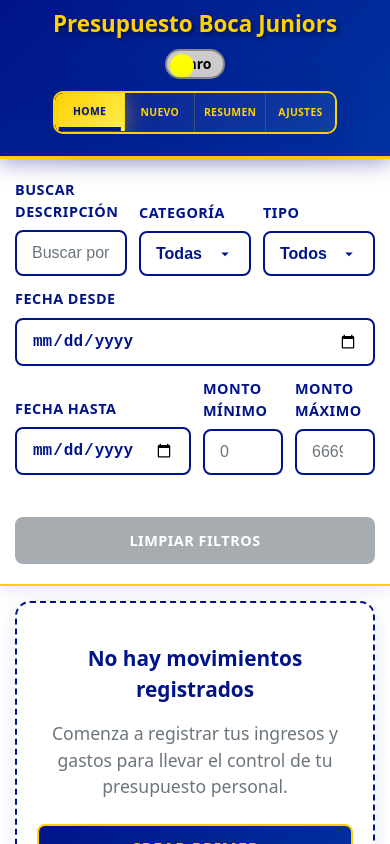
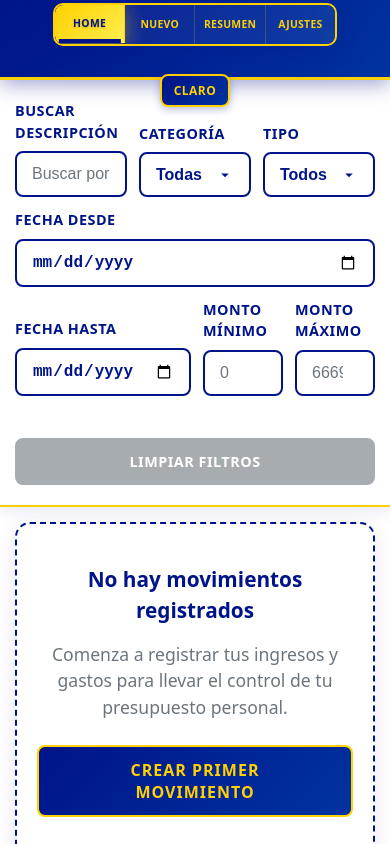
Before and after one commit to AriUrbano/EFSIintegrador, a React (Vite) app: page / in a window 390 px wide. Shown: the top 844 px of the page. Built offline with nearby package versions, Linux system fonts and the light colour scheme.

Commit message:
Arreglo Boton Oscuro Y Claro

```diff
--- a/index.html
+++ b/index.html
@@ -2,9 +2,9 @@
 <html lang="en">
   <head>
     <meta charset="UTF-8" />
-    <link rel="icon" type="image/svg+xml" href="/vite.svg" />
+<link rel="icon" type="image/png" href="https://cdn.freebiesupply.com/logos/large/2x/boca-juniors-1-logo-png-transparent.png" />  <body>
     <meta name="viewport" content="width=device-width, initial-scale=1.0" />
-    <title>integrador</title>
+    <title>Presupuesto Boca Juniors</title>
   </head>
   <body>
     <div id="root"></div>
--- a/src/App.jsx
+++ b/src/App.jsx
@@ -1,7 +1,7 @@
 import { BrowserRouter, Routes, Route } from 'react-router-dom';
 import MainLayout from './layouts/MainLayout';
 import { AppProvider } from './context/AppContext';
-
+import { TemaProvider } from './context/TemaContext';
 import Listado from './pages/Listado';
 import Nuevo from './pages/Nuevo';
 import Editar from './pages/Editar';
@@ -12,6 +12,7 @@
 function App() {
   return (
     <AppProvider>
+       <TemaProvider>
       <BrowserRouter>
         <Routes>
           <Route path="/" element={<MainLayout />}>
@@ -23,7 +24,9 @@
           </Route>
         </Routes>
       </BrowserRouter>
+      </TemaProvider>
     </AppProvider>
+
   );
 }
 
--- a/src/components/Header.css
+++ b/src/components/Header.css
@@ -8,6 +8,7 @@
   z-index: 1000;
   border-bottom: 3px solid #ffd100;
   padding: 0;
+  min-height: 80px;
 }
 
 .header-content {
@@ -15,7 +16,7 @@
   align-items: center;
   justify-content: space-between;
   padding: 0 30px;
-  max-width: 1400px;
+  max-width: 100%;
   margin: 0 auto;
   min-height: 80px;
   gap: 30px;
@@ -39,6 +40,7 @@
   display: flex;
   justify-content: center;
   margin: 0;
+  max-width: 600px;
 }
 
 .header-tema {
@@ -63,8 +65,8 @@
 @media (max-width: 768px) {
   .header-content {
     flex-direction: column;
-    padding: 15px 20px;
-    gap: 15px;
+    padding: 10px 20px;
+    gap: 10px;
     min-height: auto;
   }
 
@@ -78,20 +80,21 @@
   }
 
   .navbar-container {
-    order: 3;
+    order: 2;
     width: 100%;
-    margin: 0;
+    margin: 5px 0;
   }
 
   .header-tema {
-    order: 2;
+    order: 3;
+    margin: 5px 0;
   }
 }
 
 @media (max-width: 480px) {
   .header-content {
-    padding: 12px 15px;
-    gap: 12px;
+    padding: 8px 15px;
+    gap: 8px;
   }
 
   .header-title h1 {
--- a/src/components/Tema.css
+++ b/src/components/Tema.css
@@ -1,41 +1,91 @@
+/* ===== BOTÓN DE TEMA SIMPLE Y FUNCIONAL ===== */
 .boton-tema {
+  background: linear-gradient(135deg, #001489 0%, #0033a0 100%);
+  color: #ffd100;
+  border: 2px solid #ffd100;
+  border-radius: 8px;
+  padding: 10px 20px;
+  cursor: pointer;
+  transition: all 0.3s ease;
+  font-weight: 700;
+  font-size: 0.9rem;
+  text-transform: uppercase;
+  letter-spacing: 0.5px;
+  box-shadow: 0 2px 8px rgba(0, 20, 137, 0.3);
+  min-width: 100px;
   position: relative;
-  width: 60px;
-  height: 30px;
-  background-color: #ccc;
-  border: 2px solid #888;
-  border-radius: 20px;
-  cursor: pointer;
-  transition: background-color 0.3s ease, border-color 0.3s ease;
-  display: flex;
-  align-items: center;
-  justify-content: space-between;
   overflow: hidden;
-  padding: 0 8px;
-  color: black;
-  font-size: 14px;
-  font-weight: bold;
 }
 
 .boton-tema::before {
-  content: "";
+  content: '';
   position: absolute;
-  top: 3px;
-  left: 3px;
-  width: 24px;
-  height: 24px;
-  border-radius: 50%;
-  background-color: yellow;
-  transition: transform 0.3s ease;
+  top: 0;
+  left: -100%;
+  width: 100%;
+  height: 100%;
+  background: linear-gradient(90deg, transparent, rgba(255, 255, 255, 0.2), transparent);
+  transition: left 0.5s;
 }
 
-.modo-oscuro .boton-tema {
-  background-color: #222;
-  color: white;
-  border-color: #555;
+.boton-tema:hover::before {
+  left: 100%;
 }
 
-.modo-oscuro .boton-tema::before {
-  transform: translateX(30px);
-  background-color: #fff;
+.boton-tema:hover {
+  transform: translateY(-2px);
+  box-shadow: 0 4px 12px rgba(0, 20, 137, 0.4);
+  border-color: #ffffff;
 }
+
+.boton-tema:active {
+  transform: translateY(0);
+}
+
+/* Estado Modo Oscuro */
+body.modo-oscuro .boton-tema {
+  background: linear-gradient(135deg, #0a0a2a 0%, #1a1a4a 100%);
+  color: #ffd100;
+  border-color: #ffd100;
+  box-shadow: 0 2px 8px rgba(255, 209, 0, 0.2);
+}
+
+body.modo-oscuro .boton-tema:hover {
+  box-shadow: 0 4px 12px rgba(255, 209, 0, 0.3);
+}
+
+/* Versión compacta para header */
+.header-tema .boton-tema {
+  padding: 8px 16px;
+  font-size: 0.8rem;
+  min-width: 80px;
+}
+
+/* Responsive */
+@media (max-width: 768px) {
+  .boton-tema {
+    padding: 8px 16px;
+    font-size: 0.8rem;
+    min-width: 80px;
+  }
+
+  .header-tema .boton-tema {
+    padding: 6px 12px;
+    font-size: 0.75rem;
+    min-width: 70px;
+  }
+}
+
+/* Mejoras de accesibilidad */
+.boton-tema:focus {
+  outline: none;
+  box-shadow: 0 0 0 3px rgba(255, 209, 0, 0.5);
+}
+
+/* Reduce motion */
+@media (prefers-reduced-motion: reduce) {
+  .boton-tema,
+  .boton-tema::before {
+    transition: none;
+  }
+}
--- a/src/components/Tema.jsx
+++ b/src/components/Tema.jsx
@@ -1,28 +1,15 @@
-import { useEffect, useState } from "react";
+import { useTema } from '../context/TemaContext';
 import "./Tema.css";
 
 function Tema() {
-  const [modoOscuro, setModoOscuro] = useState(
-    () => localStorage.getItem("modoOscuro") === "true"
-  );
-
-  useEffect(() => {
-    if (modoOscuro) {
-      document.body.classList.add("modo-oscuro");
-      document.body.classList.remove("modo-claro");
-    } else {
-      document.body.classList.add("modo-claro");
-      document.body.classList.remove("modo-oscuro");
-    }
-    localStorage.setItem("modoOscuro", modoOscuro);
-  }, [modoOscuro]);
+  const { modoOscuro, toggleTema } = useTema();
 
   return (
     <button
       className="boton-tema"
-      onClick={() => setModoOscuro(!modoOscuro)}
+      onClick={toggleTema}
     >
-      {modoOscuro ? "Oscuro" : "Claro"}
+      {modoOscuro ? "OSCURO" : "CLARO"}
     </button>
   );
 }
--- /dev/null
+++ b/src/context/TemaContext.jsx
@@ -0,0 +1,44 @@
+import React, { createContext, useContext, useState, useEffect } from 'react';
+
+const TemaContext = createContext();
+
+export const useTema = () => {
+  const context = useContext(TemaContext);
+  if (!context) {
+    throw new Error('useTema debe ser usado dentro de un TemaProvider');
+  }
+  return context;
+};
+
+export const TemaProvider = ({ children }) => {
+  const [modoOscuro, setModoOscuro] = useState(
+    () => localStorage.getItem("modoOscuro") === "true"
+  );
+
+  useEffect(() => {
+    if (modoOscuro) {
+      document.body.classList.add("modo-oscuro");
+      document.body.classList.remove("modo-claro");
+    } else {
+      document.body.classList.add("modo-claro");
+      document.body.classList.remove("modo-oscuro");
+    }
+    localStorage.setItem("modoOscuro", modoOscuro);
+  }, [modoOscuro]);
+
+  const toggleTema = () => {
+    setModoOscuro(!modoOscuro);
+  };
+
+  const value = {
+    modoOscuro,
+    toggleTema,
+    setModoOscuro
+  };
+
+  return (
+    <TemaContext.Provider value={value}>
+      {children}
+    </TemaContext.Provider>
+  );
+};
--- a/src/pages/Ajustes.css
+++ b/src/pages/Ajustes.css
@@ -69,3 +69,16 @@
 body.modo-oscuro .boton-eliminar-datos:hover {
   background-color: #d32f2f;
 }
+/* En la sección de ajustes, el botón de tema se ve más grande */
+.ajustes-contenedor .boton-tema {
+  padding: 12px 24px;
+  font-size: 1rem;
+  min-width: 120px;
+}
+
+/* Modo oscuro para ajustes */
+body.modo-oscuro .ajustes-contenedor .boton-tema {
+  background: linear-gradient(135deg, #0a0a2a 0%, #1a1a4a 100%);
+  color: #ffd100;
+  border-color: #ffd100;
+}
--- a/src/pages/Ajustes.jsx
+++ b/src/pages/Ajustes.jsx
@@ -1,10 +1,12 @@
 import React from "react";
+import { useTema } from "../context/TemaContext";
 import Tema from "../components/Tema";
 import { useAlmacenamientoMovimientos } from "../hooks/useLocalStorage";
 import "./Ajustes.css";
 
 const Ajustes = () => {
   const { limpiarMovimientos } = useAlmacenamientoMovimientos();
+  const { modoOscuro } = useTema();
 
   const manejarLimpiarDatos = () => {
     if (window.confirm("¿Seguro que querés borrar todos los movimientos guardados?")) {
@@ -20,7 +22,7 @@
       <div className="seccion-ajuste">
         <h3>Tema visual</h3>
         <p>Alternar entre modo claro y oscuro.</p>
-        <Tema /> {/* Usa el componente Tema existente */}
+        <Tema />
       </div>
 
       <hr className="separador-ajustes" />
```
